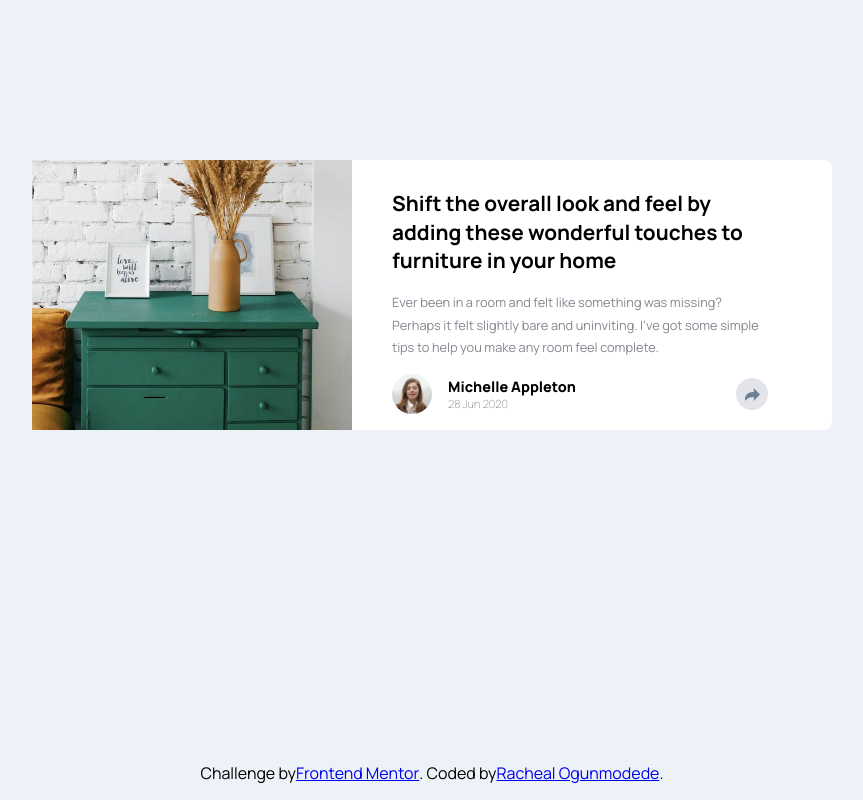
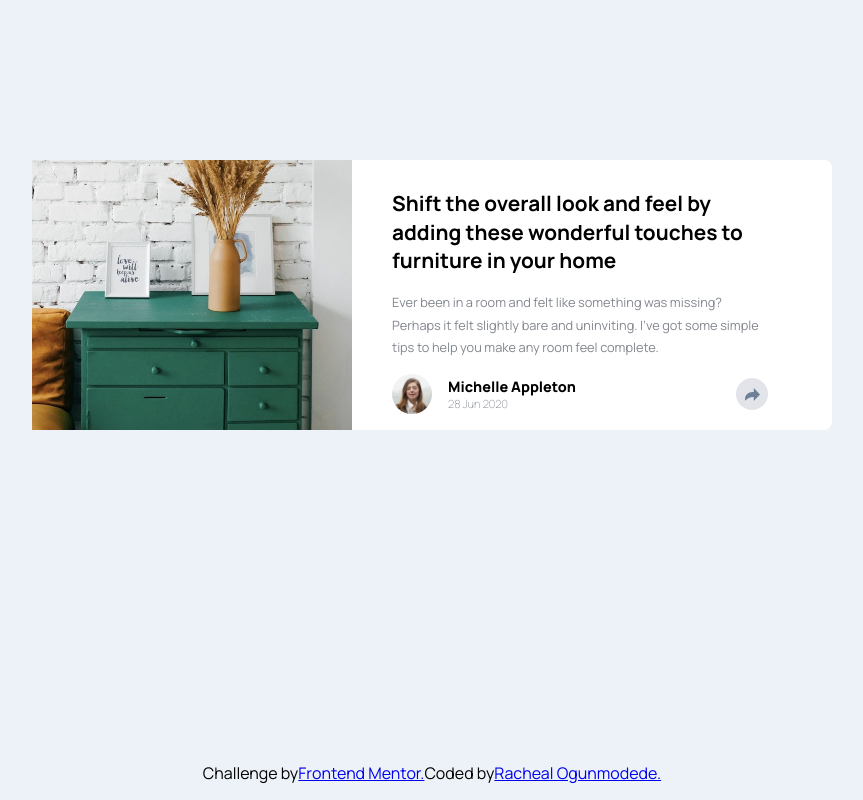
Before and after one commit to LaDonaAmor/article-preview-component-master, a plain HTML site: page index.html in a window 1280 px wide. Shown: the whole page, without its empty margins (208-1071 px from the left). Drawn offline with Linux system fonts and the light colour scheme.

Commit message:
docs: update README file
style: fix space before link in attribution

```diff
--- a/index.html
+++ b/index.html
@@ -73,9 +73,9 @@
 
     <div class="attribution">
       Challenge by
-      <a href="https://www.frontendmentor.io?ref=challenge" target="_blank">
-        Frontend Mentor</a
-      >. Coded by <a href="#"> Racheal Ogunmodede</a>.
+        <a href="https://www.frontendmentor.io?ref=challenge" target="_blank">Frontend Mentor.</a>
+      Coded by
+        <a href="https://github.com/LaDonaAmor">Racheal Ogunmodede.</a>
     </div>
   </body>
 </html>
--- a/styles.css
+++ b/styles.css
@@ -170,6 +170,10 @@ p {
   align-items: center;
 }
 
+.attribution a {
+    margin: 0 0.3 rem;
+}
+
 @media (max-width: 767px), (max-width: 375px) {
   body {
     justify-content: center;
```
Also changed, not shown: images/desktop view with popup.png (added), images/desktop view.png (added), images/mobile view.png (added), 2 other files.
